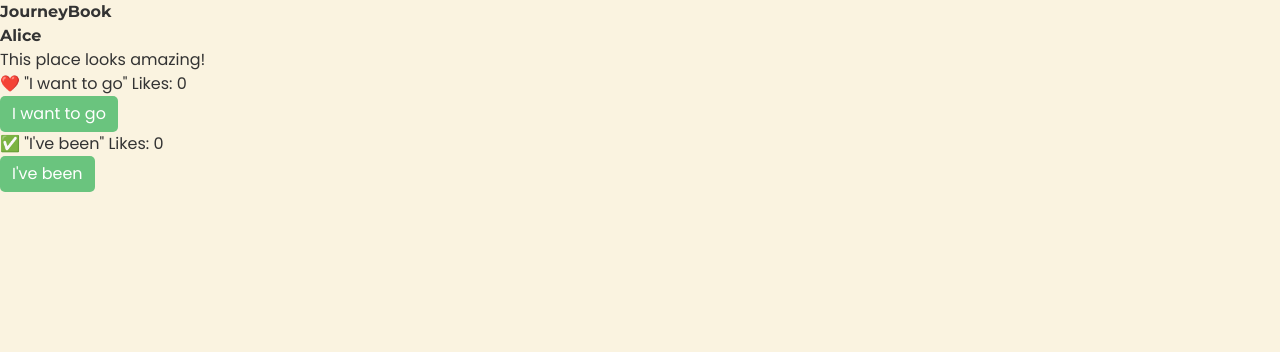
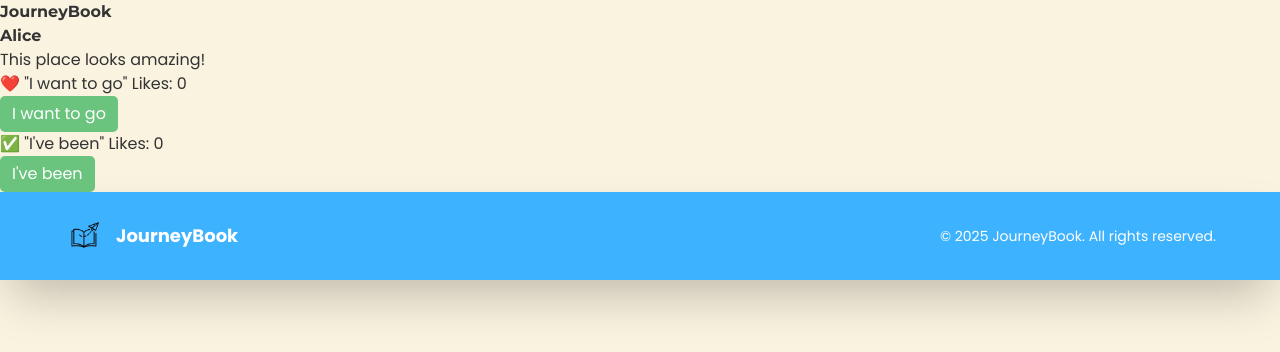
Before and after one commit to emilystewart26/journeybook, a Next.js app: page / in a window 1280 px wide. Shown: the top 352 px of the page. Built offline with nearby package versions, Linux system fonts and the light colour scheme.

Commit message:
Add styled footer component with and branding

```diff
--- a/src/app/layout.js
+++ b/src/app/layout.js
@@ -1,4 +1,5 @@
 import "./globals.css";
+import Footer from "src/components/Footer";
 
 export const metadata = {
   title: "Journey Book",
@@ -16,6 +17,7 @@ export default function RootLayout({ children }) {
       </head>
       <body>
         {children}
+        <Footer />
       </body>
     </html>
   );
--- /dev/null
+++ b/src/components/Footer.js
@@ -0,0 +1,26 @@
+import Link from 'next/link';
+import Image from 'next/image';
+
+const Footer = () => {
+    return (
+        <footer className="bg-[#3DB2FF] text-white p-6 shadow-2xl">
+            <div className="max-w-6xl mx-auto flex flex-col md:flex-row justify-between items-center space-y-4 md:space-y-0">
+                <div className="flex items-center space-x-3">
+                    <Image
+                        src="/assets/journeybook_vector_logo_transparent.png"
+                        alt="JourneyBook Logo"
+                        width={20}
+                        height={20}
+                        className="h-10 w-10"
+                    />
+                    <span className="text-lg font-semibold">JourneyBook</span>
+                </div>
+                <div className="text-sm">
+                    © 2025 JourneyBook. All rights reserved.
+                </div>
+            </div>
+        </footer>
+    );
+};
+
+export default Footer;
```
Also changed, not shown: public/assets/journeybook_vector_logo_transparent.png (added).
